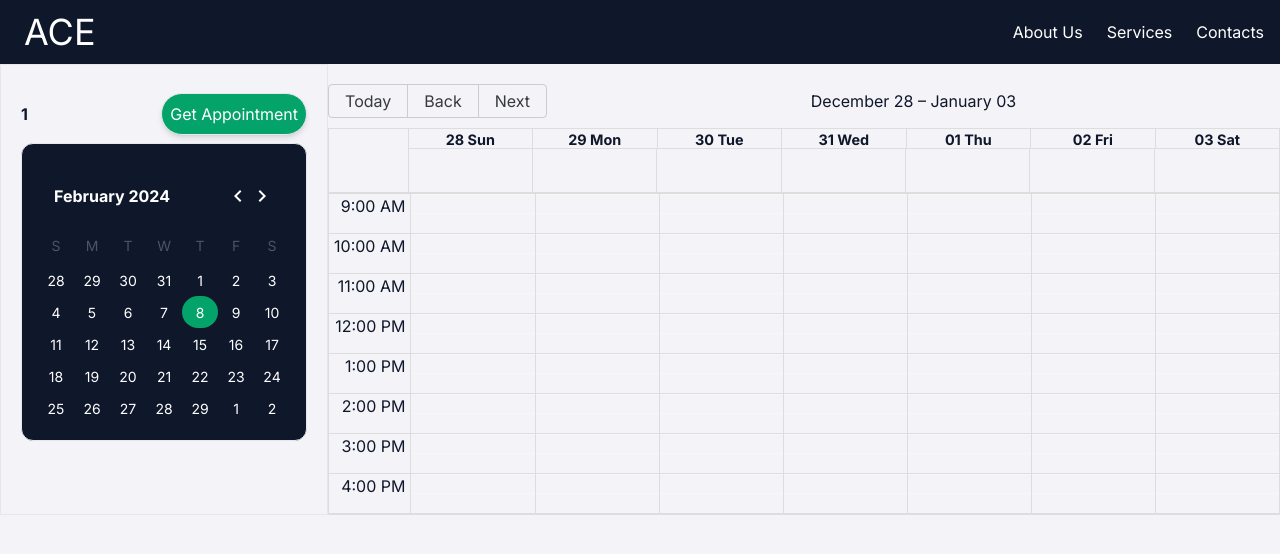
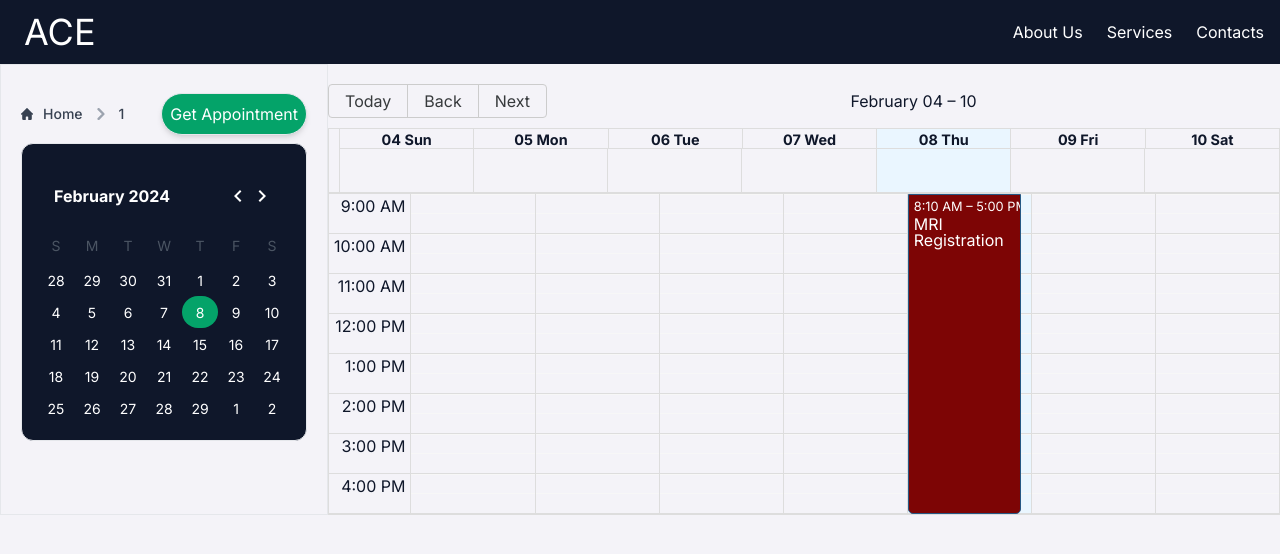
Before and after one commit to Antaraes/meeting_appointment_ui, a Next.js app: page /1 in a window 1280 px wide. Shown: the top 554 px of the page. Built offline with nearby package versions, Linux system fonts and the light colour scheme.

Commit message:
Add: breadcurmb

```diff
--- /dev/null
+++ b/src/components/Appointment/BreadCrumbs.tsx
@@ -0,0 +1,59 @@
+import Link from "next/link";
+import { FC } from "react";
+
+interface BreadCrumbsProps {
+  roomName: string;
+}
+
+const BreadCrumbs: FC<BreadCrumbsProps> = ({ roomName }) => {
+  return (
+    <nav className="flex" aria-label="Breadcrumb">
+      <ol className="inline-flex items-center space-x-1 md:space-x-2 rtl:space-x-reverse">
+        <li className="inline-flex items-center">
+          <Link
+            href={"/"}
+            className="inline-flex items-center text-sm font-medium text-gray-700 hover:text-accent "
+          >
+            <svg
+              className="w-3 h-3 me-2.5"
+              aria-hidden="true"
+              xmlns="http://www.w3.org/2000/svg"
+              fill="currentColor"
+              viewBox="0 0 20 20"
+            >
+              <path d="m19.707 9.293-2-2-7-7a1 1 0 0 0-1.414 0l-7 7-2 2a1 1 0 0 0 1.414 1.414L2 10.414V18a2 2 0 0 0 2 2h3a1 1 0 0 0 1-1v-4a1 1 0 0 1 1-1h2a1 1 0 0 1 1 1v4a1 1 0 0 0 1 1h3a2 2 0 0 0 2-2v-7.586l.293.293a1 1 0 0 0 1.414-1.414Z" />
+            </svg>
+            Home
+          </Link>
+        </li>
+        <li>
+          <div className="flex items-center">
+            <svg
+              className="rtl:rotate-180 w-3 h-3 text-gray-400 mx-1"
+              aria-hidden="true"
+              xmlns="http://www.w3.org/2000/svg"
+              fill="none"
+              viewBox="0 0 6 10"
+            >
+              <path
+                stroke="currentColor"
+                strokeLinecap="round"
+                strokeLinejoin="round"
+                strokeWidth={2}
+                d="m1 9 4-4-4-4"
+              />
+            </svg>
+            <Link
+              href="#"
+              className="ms-1 text-sm font-medium text-gray-700 hover:text-accent md:ms-2 "
+            >
+              {roomName}
+            </Link>
+          </div>
+        </li>
+      </ol>
+    </nav>
+  );
+};
+
+export default BreadCrumbs;
--- a/src/components/Appointment/CreateAppointmentButton.tsx
+++ b/src/components/Appointment/CreateAppointmentButton.tsx
@@ -3,13 +3,14 @@ import React, { useContext } from "react";
 import plusImg from "@/assets/plus.svg";
 import Image from "next/image";
 import { useParams } from "next/navigation";
+import BreadCrumbs from "./BreadCrumbs";
 // import GlobalContext from "../context/GlobalContext";
 export default function CreateEventButton() {
   const { roomId } = useParams();
   //   const { setShowEventModal } = useContext(GlobalContext);
   return (
     <div className="flex justify-between items-center">
-      <p className="font-bold">{roomId}</p>
+      <BreadCrumbs roomName={roomId.toString()} />
       <button
         //   onClick={() => setShowEventModal(true)}
         className="border bg-accent  my-2 rounded-full flex items-center shadow-md hover:shadow-2xl"
--- /dev/null
+++ b/src/components/TimeLine.css
@@ -0,0 +1,4 @@
+.rbc-event {
+  background-color: rgb(125, 5, 5);
+  cursor: none;
+}
--- a/src/components/TimeLine.tsx
+++ b/src/components/TimeLine.tsx
@@ -6,6 +6,7 @@ import { useAppointmentSlice } from "@/store/Appointment/zustand";
 import useMediaQuery from "@/hooks/useMediaQuery";
 import { SCREEN_SIZE } from "@/constants/responsive";
 import dayjs from "dayjs";
+import "./TimeLine.css";
 
 const events = [
   {
@@ -26,13 +27,6 @@ const events = [
   },
 ];
 
-const components = {
-  event: (props: any) => {
-    const eventType = props?.event?.data?.type;
-    return <div className={`p-2 rounded bg-red-600 text-white`}>{props.title}</div>;
-  },
-};
-
 const TimeLine = () => {
   const { daySelectedZ, setDaySelectedZ } = useAppointmentSlice();
   const isMobile = useMediaQuery(SCREEN_SIZE);
@@ -52,11 +46,11 @@ const TimeLine = () => {
   return (
     <>
       <Calendar
-        date={new Date(daySelectedZ)}
+        date={daySelectedZ && new Date(daySelectedZ)}
+        defaultDate={new Date()}
         events={events}
         view={isMobile ? "day" : "week"}
         views={isMobile ? ["day"] : ["week"]}
-        components={components}
         onNavigate={(date) => setDaySelectedZ(dayjs(date))}
       />
     </>
```
